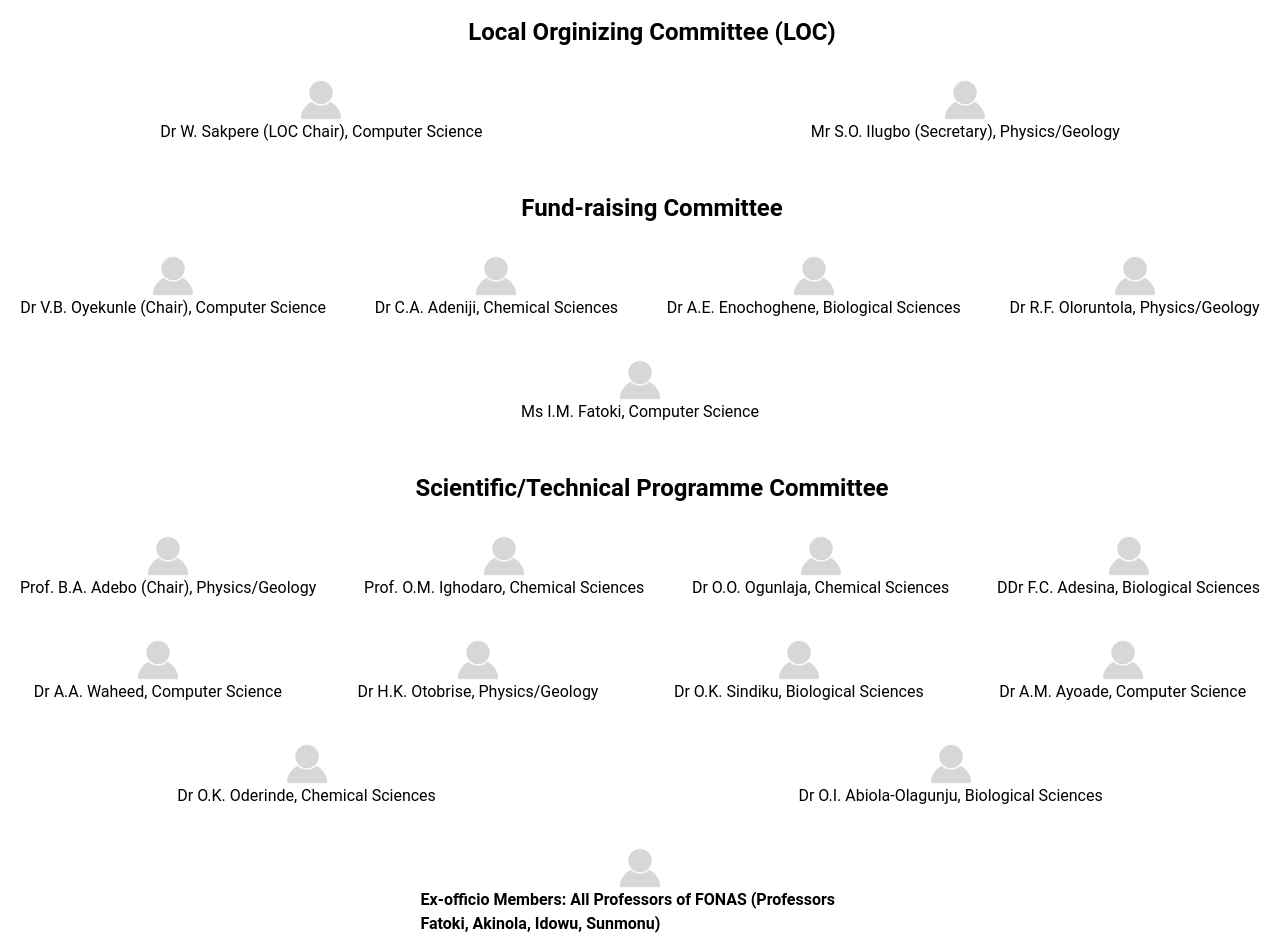
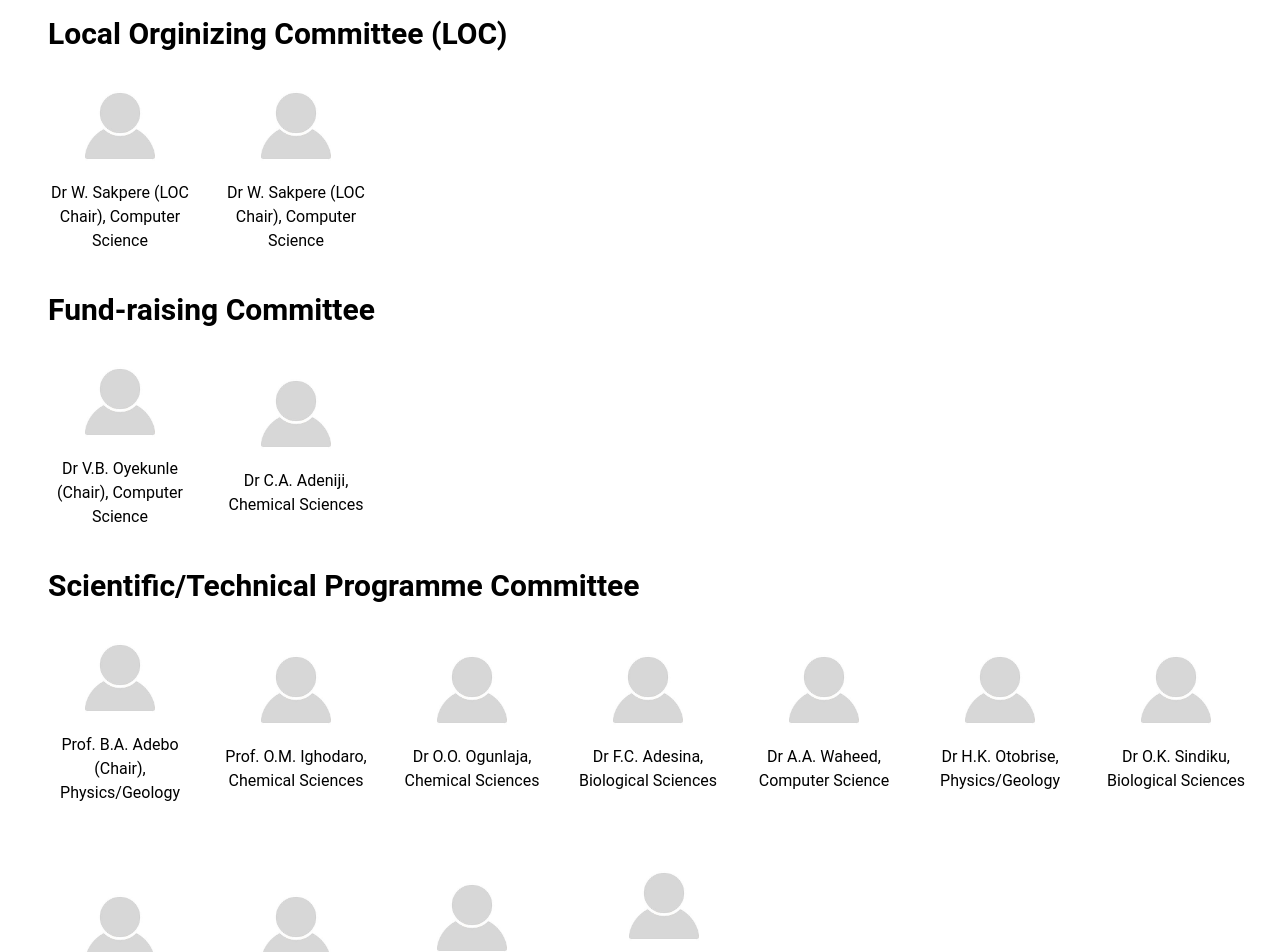
Before and after one commit to michael-ono/landing-page-fascon-2024, a React (Vite) app: page /organizers in a window 1280 px wide. Shown: the part 240-1192 px from the top of the page. Built offline with nearby package versions, Linux system fonts and the light colour scheme.

Commit message:
work done

```diff
--- a/src/App.jsx
+++ b/src/App.jsx
@@ -21,6 +21,7 @@ function App() {
       {/* HomePage */}
       <Route path="/" exact element={<Homepage />} />
       <Route path="/about" element={<About />} />
+      <Route path="/about/organizers" element={<Organizers />} />
       <Route path="/registration" element={<Registration />} />
       <Route path="/attending" element={<Attending />} />
       <Route path="/updates" element={<Updates />} />
--- a/src/components/Blog.jsx
+++ b/src/components/Blog.jsx
@@ -10,7 +10,7 @@ const Blog = () => {
       <Row>
 
           <div className="">
-            <h1  className="text-center titleHeading mb-3 mt-4 text-white">Latest Updates</h1>
+            <h1  className="text-center titleHeading mb-3 mt-4 text-blue-900">Latest Updates</h1>
           </div>
 
         <Col lg={8} className="offset-lg-2">
--- a/src/components/Organizers.jsx
+++ b/src/components/Organizers.jsx
@@ -7,8 +7,9 @@ const Organizers = () => {
 
     <div>
       <HomepageNavbar />
+
       <div className=' mt-6'>
-        <div className="flex flex-col justify-center">
+        <div className="flex flex-col">
           <div className="text-center">
             <h2 className="font-semibold text-4xl">Organizers</h2>
             <p className="max-w-md mx-auto mt-2 text-gray-700">
@@ -18,214 +19,185 @@ const Organizers = () => {
 
           <div className='mt-14'>
             {/* Orginizer 1 */}
-            <div>
-              <h1 className='text-2xl text-center font-semibold pl-6'>
+            <div className='pl-6'>
+              <h1 className='text-3xl font-semibold pl-6'>
                 Local Orginizing Committee (LOC)
               </h1>
-              <div className="flex flex-wrap pt-6 items-center justify-center gap-10 mt-2 md:justify-around px-4">
+              <div className="flex flex-wrap px-4 gap-x-4">
                 {/* placeholder-1 */}
-                <div className="text-black flex flex-col justify-center items-center">
+                <div className="text-black flex flex-col h-60 w-40 gap-y-5 justify-center items-center text-center">
                   <img
                     src={sponsorPlaceholder}
                     alt="Organizers 1 Logo"
-                    width="40"
-                    height="40"
+                    width="70"
+                    height="70"
                   />
                   <h1 className=''>Dr W. Sakpere (LOC Chair), Computer Science</h1>
                 </div>
                 {/* placeholder-2 */}
-                <div className="text-black flex flex-col justify-center items-center">
-                  <img
-                    src={sponsorPlaceholder}
-                    alt="Organizers 2 Logo"
-                    width="40"
-                    height="40"
-                  />
-                  <h1>Mr S.O. Ilugbo (Secretary), Physics/Geology</h1>
-                </div>
-              </div>
-            </div>
-            {/* Orginizer 2 */}
-            <div className='mt-12'>
-              <h1 className='text-2xl text-center font-semibold pl-6'>
-                Fund-raising Committee
-              </h1>
-              <div className="flex flex-wrap pt-6 items-center justify-center gap-10 mt-2 md:justify-around px-4">
-                {/* placeholder-1 */}
-                <div className="text-black flex flex-col justify-center items-center">
+                <div className="text-black flex flex-col h-60 w-40 gap-y-5 justify-center items-center text-center">
                   <img
                     src={sponsorPlaceholder}
                     alt="Organizers 1 Logo"
-                    width="40"
-                    height="40"
+                    width="70"
+                    height="70"
                   />
-                  <h1>Dr V.B. Oyekunle (Chair), Computer Science</h1>
-                </div>
-                {/* placeholder-2 */}
-                <div className="text-black flex flex-col justify-center items-center">
-                  <img
-                    src={sponsorPlaceholder}
-                    alt="Organizers 2 Logo"
-                    width="40"
-                    height="40"
-                  />
-                  <h1>Dr C.A. Adeniji, Chemical Sciences</h1>
-                </div>
-                {/* placeholder-3 */}
-                <div className="text-black flex flex-col justify-center items-center">
-                  <img
-                    src={sponsorPlaceholder}
-                    alt="Organizers 3 Logo"
-                    width="40"
-                    height="40"
-                  />
-                  <h1>Dr A.E. Enochoghene, Biological Sciences</h1>
-                </div>
-                {/* placeholder-4 */}
-                <div className="text-black flex flex-col justify-center items-center">
-                  <img
-                    src={sponsorPlaceholder}
-                    alt="Organizers 4 Logo"
-                    width="40"
-                    height="40"
-                  />
-                  <h1>Dr R.F. Oloruntola, Physics/Geology</h1>
-                </div>
-                {/* placeholder-5 */}
-                <div className="text-black flex flex-col justify-center items-center">
-                  <img
-                    src={sponsorPlaceholder}
-                    alt="Organizers 5 Logo"
-                    width="40"
-                    height="40"
-                  />
-                  <h1>Ms I.M. Fatoki, Computer Science</h1>
+                  <h1 className=''>Dr W. Sakpere (LOC Chair), Computer Science</h1>
                 </div>
 
               </div>
             </div>
-            {/* Orginizer 3 */}
-            <div className='mt-12'>
-              <h1 className='text-2xl text-center font-semibold pl-6'>
-              Scientific/Technical Programme Committee
+            {/* ORGINIZER 2 */}
+            <div className='pl-6'>
+              <h1 className='text-3xl font-semibold pl-6'>
+                  Fund-raising Committee
               </h1>
-              <div className="flex flex-wrap pt-6 items-center justify-center gap-10 mt-2 md:justify-around px-4">
+              <div className="flex flex-wrap px-4 gap-x-4">
                 {/* placeholder-1 */}
-                <div className="text-black flex flex-col justify-center items-center">
+                <div className="text-black flex flex-col h-60 w-40 gap-y-5 justify-center items-center text-center">
                   <img
                     src={sponsorPlaceholder}
                     alt="Organizers 1 Logo"
-                    width="40"
-                    height="40"
+                    width="70"
+                    height="70"
                   />
-                  <h1>Prof. B.A. Adebo (Chair), Physics/Geology</h1>
+                  <h1 className=''>Dr V.B. Oyekunle (Chair), Computer Science</h1>
                 </div>
                 {/* placeholder-2 */}
-                <div className="text-black flex flex-col justify-center items-center">
+                <div className="text-black flex flex-col h-60 w-40 gap-y-5 justify-center items-center text-center">
                   <img
                     src={sponsorPlaceholder}
-                    alt="Organizers 2 Logo"
-                    width="40"
-                    height="40"
+                    alt="Organizers 1 Logo"
+                    width="70"
+                    height="70"
                   />
-                  <h1>Prof. O.M. Ighodaro, Chemical Sciences</h1>
+                  <h1 className=''>Dr C.A. Adeniji, Chemical Sciences</h1>
+                </div>
+
+              </div>
+            </div>
+            {/* ORGINIZER 3 */}
+            <div className='pl-6'>
+              <h1 className='text-3xl font-semibold pl-6'>
+                Scientific/Technical Programme Committee
+              </h1>
+              <div className="flex flex-wrap px-4 gap-x-4">
+                {/* placeholder-1 */}
+                <div className="text-black flex flex-col h-60 w-40 gap-y-5 justify-center items-center text-center">
+                  <img
+                    src={sponsorPlaceholder}
+                    alt="Organizers 1 Logo"
+                    width="70"
+                    height="70"
+                  />
+                  <h1 className=''>Prof. B.A. Adebo (Chair), Physics/Geology</h1>
+                </div>
+                {/* placeholder-2 */}
+                <div className="text-black flex flex-col h-60 w-40 gap-y-5 justify-center items-center text-center">
+                  <img
+                    src={sponsorPlaceholder}
+                    alt="Organizers 1 Logo"
+                    width="70"
+                    height="70"
+                  />
+                  <h1 className=''>Prof. O.M. Ighodaro, Chemical Sciences</h1>
                 </div>
                 {/* placeholder-3 */}
-                <div className="text-black flex flex-col justify-center items-center">
+                <div className="text-black flex flex-col h-60 w-40 gap-y-5 justify-center items-center text-center">
                   <img
                     src={sponsorPlaceholder}
-                    alt="Organizers 3 Logo"
-                    width="40"
-                    height="40"
+                    alt="Organizers 1 Logo"
+                    width="70"
+                    height="70"
                   />
                   <h1>Dr O.O. Ogunlaja, Chemical Sciences</h1>
                 </div>
                 {/* placeholder-4 */}
-                <div className="text-black flex flex-col justify-center items-center">
+                <div className="text-black flex flex-col h-60 w-40 gap-y-5 justify-center items-center text-center">
                   <img
                     src={sponsorPlaceholder}
-                    alt="Organizers 4 Logo"
-                    width="40"
-                    height="40"
+                    alt="Organizers 1 Logo"
+                    width="70"
+                    height="70"
                   />
-                  <h1>DDr F.C. Adesina, Biological Sciences</h1>
+                  <h1 className=''><h1>Dr F.C. Adesina, Biological Sciences</h1></h1>
                 </div>
                 {/* placeholder-5 */}
-                <div className="text-black flex flex-col justify-center items-center">
+                <div className="text-black flex flex-col h-60 w-40 gap-y-5 justify-center items-center text-center">
                   <img
                     src={sponsorPlaceholder}
-                    alt="Organizers 5 Logo"
-                    width="40"
-                    height="40"
+                    alt="Organizers 1 Logo"
+                    width="70"
+                    height="70"
                   />
                   <h1>Dr A.A. Waheed, Computer Science</h1>
                 </div>
                 {/* placeholder-6 */}
-                <div className="text-black flex flex-col justify-center items-center">
+                <div className="text-black flex flex-col h-60 w-40 gap-y-5 justify-center items-center text-center">
                   <img
                     src={sponsorPlaceholder}
-                    alt="Organizers 6 Logo"
-                    width="40"
-                    height="40"
+                    alt="Organizers 1 Logo"
+                    width="70"
+                    height="70"
                   />
                   <h1>Dr H.K. Otobrise, Physics/Geology</h1>
                 </div>
                 {/* placeholder-7 */}
-                <div className="text-black flex flex-col justify-center items-center">
+                <div className="text-black flex flex-col h-60 w-40 gap-y-5 justify-center items-center text-center">
                   <img
                     src={sponsorPlaceholder}
-                    alt="Organizers 7 Logo"
-                    width="40"
-                    height="40"
+                    alt="Organizers 1 Logo"
+                    width="70"
+                    height="70"
                   />
                   <h1>Dr O.K. Sindiku, Biological Sciences</h1>
                 </div>
                 {/* placeholder-8 */}
-                <div className="text-black flex flex-col justify-center items-center">
+                <div className="text-black flex flex-col h-60 w-40 gap-y-5 justify-center items-center text-center">
                   <img
                     src={sponsorPlaceholder}
-                    alt="Organizers 8 Logo"
-                    width="40"
-                    height="40"
+                    alt="Organizers 1 Logo"
+                    width="70"
+                    height="70"
                   />
                   <h1>Dr A.M. Ayoade, Computer Science</h1>
                 </div>
                 {/* placeholder-9 */}
-                <div className="text-black flex flex-col justify-center items-center">
+                <div className="text-black flex flex-col h-60 w-40 gap-y-5 justify-center items-center text-center">
                   <img
                     src={sponsorPlaceholder}
-                    alt="Organizers 9 Logo"
-                    width="40"
-                    height="40"
+                    alt="Organizers 1 Logo"
+                    width="70"
+                    height="70"
                   />
                   <h1>Dr O.K. Oderinde, Chemical Sciences</h1>
                 </div>
                 {/* placeholder-10 */}
-                <div className="text-black flex flex-col justify-center items-center">
+                <div className="text-black flex flex-col h-60 w-40 gap-y-5 justify-center items-center text-center">
                   <img
                     src={sponsorPlaceholder}
-                    alt="Organizers 10 Logo"
-                    width="40"
-                    height="40"
+                    alt="Organizers 1 Logo"
+                    width="70"
+                    height="70"
                   />
                   <h1>Dr O.I. Abiola-Olagunju, Biological Sciences</h1>
                 </div>
                 {/* placeholder-11 */}
-                <div className="text-black flex flex-col justify-center items-center">
+                <div className="text-black flex flex-col h-60 w-48 gap-y-5 justify-center items-center text-center">
                   <img
                     src={sponsorPlaceholder}
-                    alt="Organizers 11 Logo"
-                    width="40"
-                    height="40"
+                    alt="Organizers 1 Logo"
+                    width="70"
+                    height="70"
                   />
-                  <h1 className='font-semibold w-4/6'>Ex-officio Members: All Professors of FONAS (Professors Fatoki, Akinola, Idowu, Sunmonu)</h1>
+                   <h1 className='w-full'>Ex-officio Members: All Professors of FONAS (Professors Fatoki, Akinola, Idowu, Sunmonu)</h1>
                 </div>
 
               </div>
             </div>
-
           </div>
         </div>
+
       </div>
     </div>
   );
--- a/src/index.css
+++ b/src/index.css
@@ -8,6 +8,7 @@
 }
 
 .hero-bg {
+    background-color: #ecf1f7;
     /* height: 100;
     background-size: cover;
     background-position: center;
```
Also changed, not shown: src/HomePage_Files/Homepage.jsx (+4 -8 lines), src/HomePage_Files/HomepageNavbar.jsx (+41 -9 lines), src/components/Sponsors.jsx (+16 -13 lines), src/components/images/logo3.png (added).
